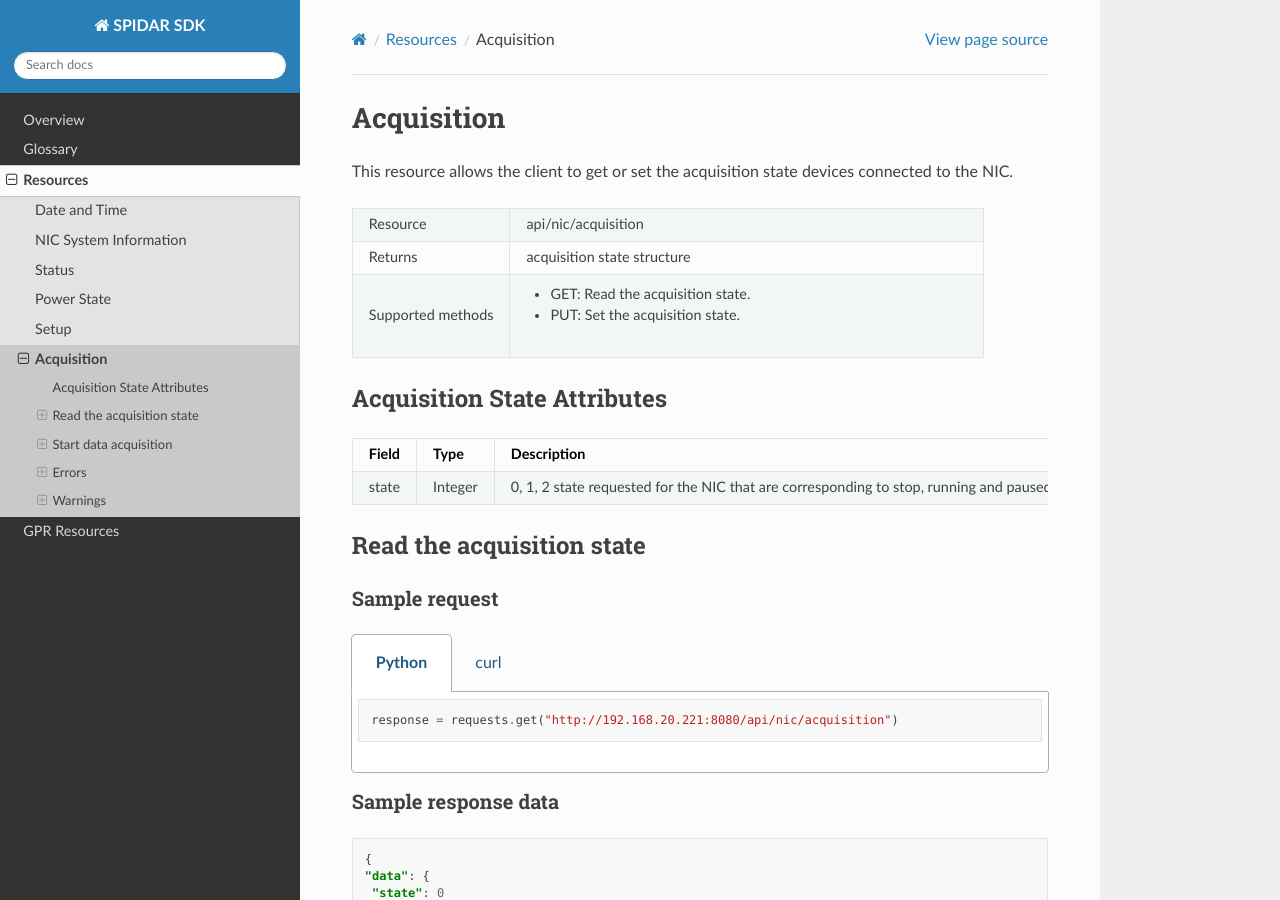
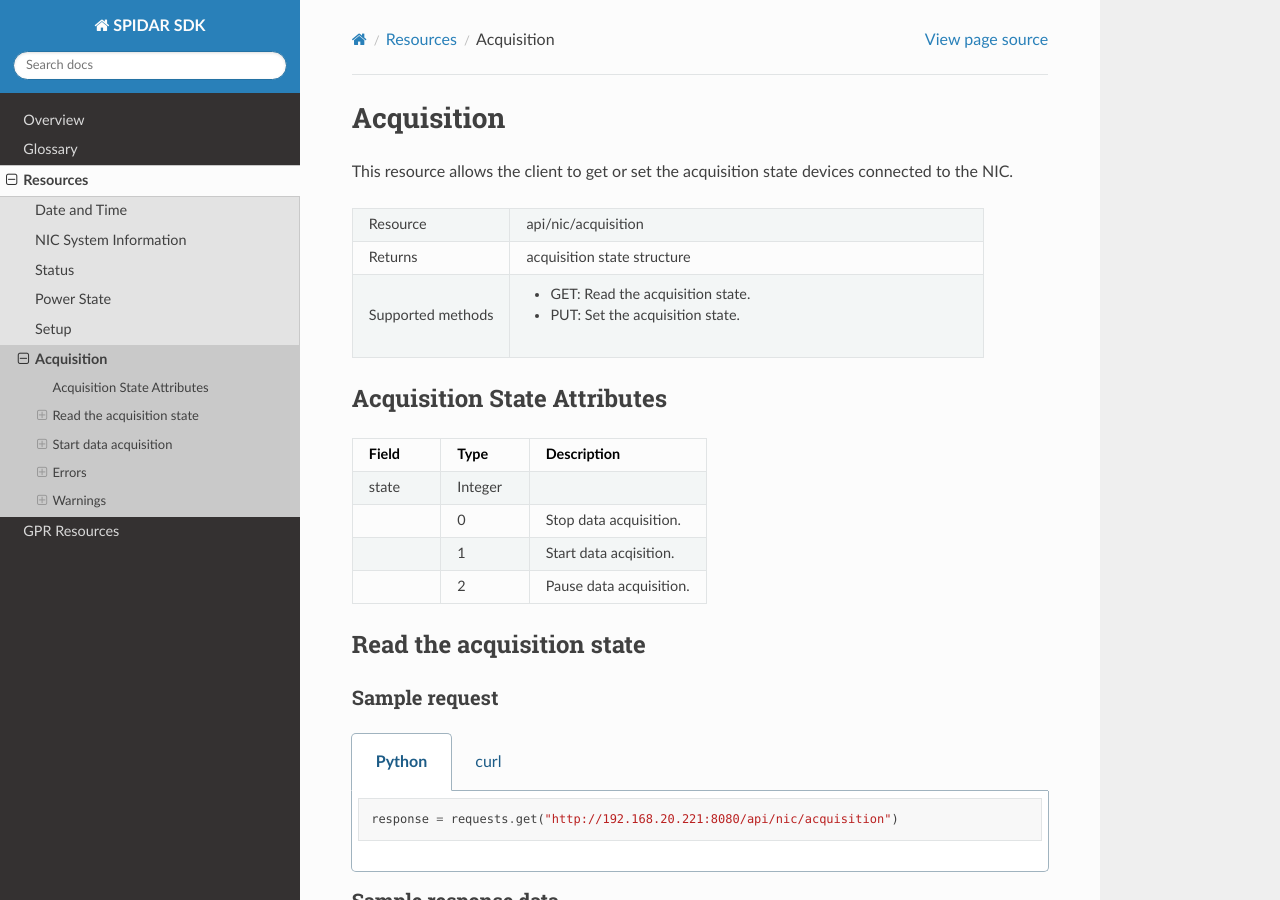
Before and after one commit to SensoftInc/spidar-sdk, a Sphinx documentation site: the page built from docs/acquisition.rst, in a window 1280 px wide and 900 px high. Built offline with Sphinx 7.4.7 and the Read the Docs theme 2.0.0, drawn with Linux system fonts in a browser that asks for light colours.

Commit message:
Fix formatting of table with states and lists in paragraphs

```diff
--- a/docs/acquisition.rst
+++ b/docs/acquisition.rst
@@ -27,7 +27,16 @@ Acquisition State Attributes
      - Description
    * - state
      - Integer
-     - 0, 1, 2 state requested for the NIC that are corresponding to stop, running and paused.
+     -
+   * -
+     - 0
+     - Stop data acquisition.
+   * -
+     - 1
+     - Start data acqisition.
+   * -
+     - 2
+     - Pause data acquisition.
 
 Read the acquisition state
 **************************
--- a/docs/date_time.rst
+++ b/docs/date_time.rst
@@ -121,8 +121,8 @@ Value out of range
 
 This status code is returned for any of the following reasons:
 
-    - The date may not be set earlier than 2017-01-01. A VALUE_OUT_OF_RANGE error will be returned if the year or a combination of year and offset are set less than 2017.
-    - If any of the fields are out of their normal range, a VALUE_OUT_OF_RANGE error will be returned. For example, if the requested month 15, or hour is 28.
+- The date may not be set earlier than 2017-01-01. A VALUE_OUT_OF_RANGE error will be returned if the year or a combination of year and offset are set less than 2017.
+- If any of the fields are out of their normal range, a VALUE_OUT_OF_RANGE error will be returned. For example, if the requested month 15, or hour is 28.
 
 
 Invalid Parameter Format
```
Also changed, not shown: docs/power.rst (+12 -3 lines), 1 other file.
